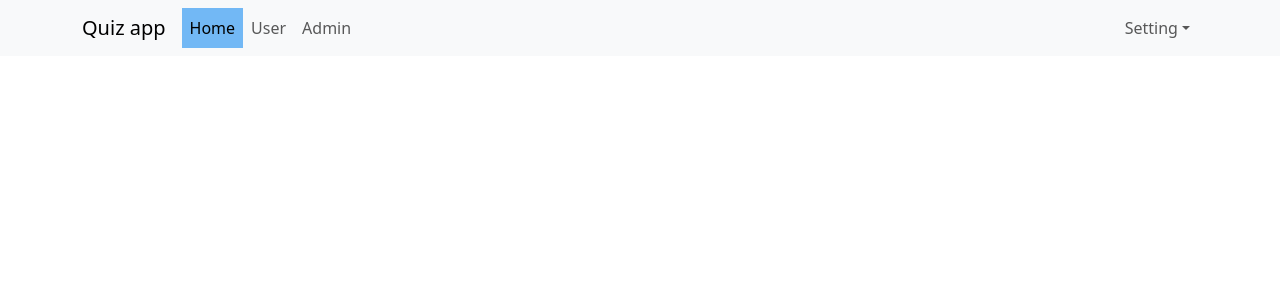
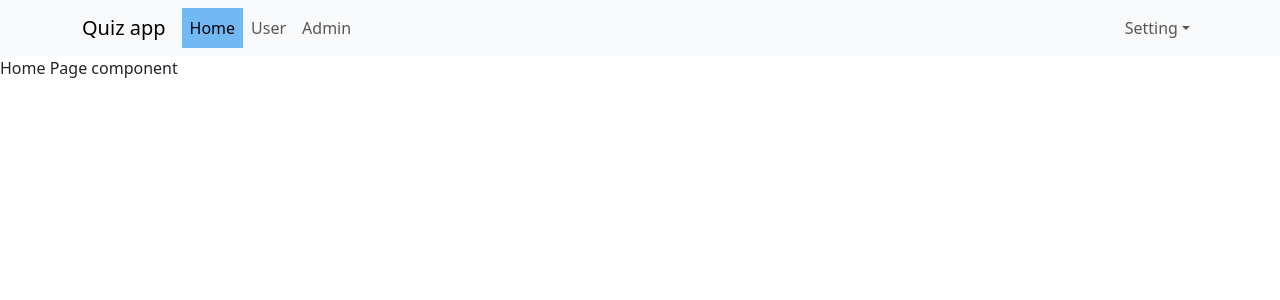
Before and after one commit to lelongrvp/quizapp, a React (Vite) app: page / in a window 1280 px wide. Shown: the top 300 px of the page. Built offline with nearby package versions, Linux system fonts and the light colour scheme.

Commit message:
add index routing

```diff
--- a/src/components/Header/Header.jsx
+++ b/src/components/Header/Header.jsx
@@ -5,7 +5,9 @@
   return (
     <Navbar expand="lg" className="bg-body-tertiary">
       <Container>
-        <Navbar.Brand href="#home">Quiz app</Navbar.Brand>
+        <NavLink to="/" className="navbar-brand">
+          Quiz app
+        </NavLink>
         <Navbar.Toggle aria-controls="basic-navbar-nav" />
         <Navbar.Collapse id="basic-navbar-nav">
           <Nav className="me-auto">
@@ -31,5 +33,4 @@
     </Navbar>
   );
 };
-
 export default Header;
--- /dev/null
+++ b/src/components/Home/HomePage.jsx
@@ -0,0 +1,9 @@
+const HomePage = (props) => {
+  return (
+    <div className="homepage-container">
+      <div className="title">Home Page component</div>
+    </div>
+  );
+};
+
+export default HomePage;
--- a/src/main.jsx
+++ b/src/main.jsx
@@ -6,12 +6,14 @@
 import { BrowserRouter, Route, Routes } from "react-router-dom";
 import User from "./components/User/User.jsx";
 import Admin from "./components/Admin/Admin.jsx";
+import HomePage from "./components/Home/HomePage.jsx";
 
 ReactDOM.createRoot(document.getElementById("root")).render(
   <React.StrictMode>
     <BrowserRouter>
       <Routes>
         <Route path="/" element={<App />}>
+          <Route index element={<HomePage />} />
           <Route path="/user" element={<User />} />
           <Route path="/admin" element={<Admin />} />
         </Route>
```
